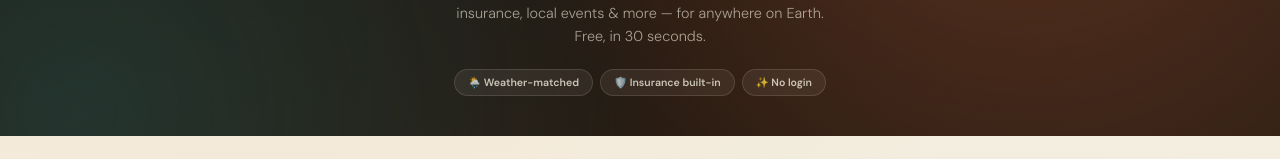
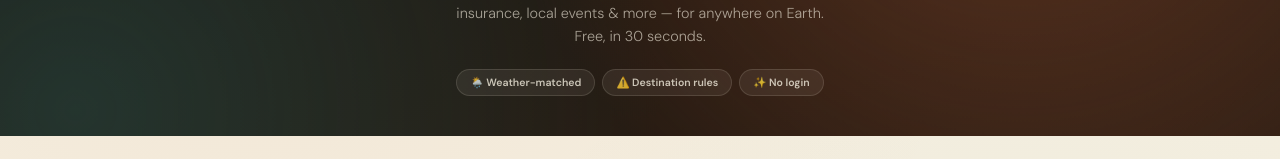
Before and after one commit to WorldPrept/worldprept, a React (Vite) app: page / in a window 1280 px wide. Shown: the part 277-436 px from the top of the page. Built offline with nearby package versions, Linux system fonts and the light colour scheme.

Commit message:
Update warning rules and hero feature display

```diff
--- a/src/app.jsx
+++ b/src/app.jsx
@@ -310,7 +310,10 @@ TRIP: ${form.destination} | ${form.depDate}→${form.retDate} (${n} nights, ${mo
 [WARNINGS_START]
 Destination rules for ${form.destination} that catch travelers out. ONLY include rules you are CERTAIN are real and current. Never invent a rule, a fine amount, or a law. If you are not certain, omit it entirely — fewer accurate warnings is far better than more.
 Cover only what applies: banned or restricted medications, prohibited food/customs items, dress codes at religious or official sites, banned devices, entry requirements (visas, travel authorisations, onward-ticket rules, tourist levies), and local laws tourists commonly break.
-2–5 bullets maximum. Format: "- ⚠️ Short rule — what can happen"
+MAXIMUM 3 bullets. Each bullet MAX 14 words. Punchy and scannable, not prose.
+Format: "- ⚠️ Item or action — what can happen"
+Good: "- ⚠️ Sudafed & Adderall — banned, can be seized at customs"
+Bad: "- ⚠️ You should be aware that certain medications including those containing pseudoephedrine are subject to import restrictions"
 Word consequences as "can be", "may be", or "up to" — never as absolutes.
 If there are no notable rules beyond ordinary travel common sense, output exactly: "- ✅ No unusual restrictions — standard travel rules apply."
 [WARNINGS_END]
@@ -1071,7 +1074,7 @@ export default function WorldPrept() {
           <p className="sub">AI-built packing lists matched to real weather, plus insurance, local events & more — for anywhere on Earth. Free, in 30 seconds.</p>
           <div className="hero-feats">
             <span className="hero-feat">🌦️ Weather-matched</span>
-            <span className="hero-feat">🛡️ Insurance built-in</span>
+            <span className="hero-feat">⚠️ Destination rules</span>
             <span className="hero-feat">✨ No login</span>
           </div>
         </div>
```
